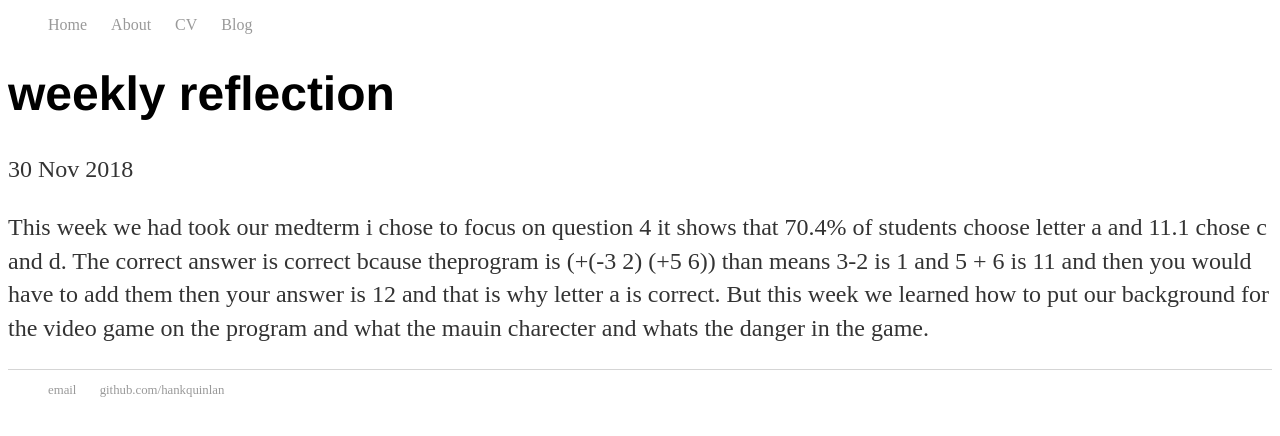
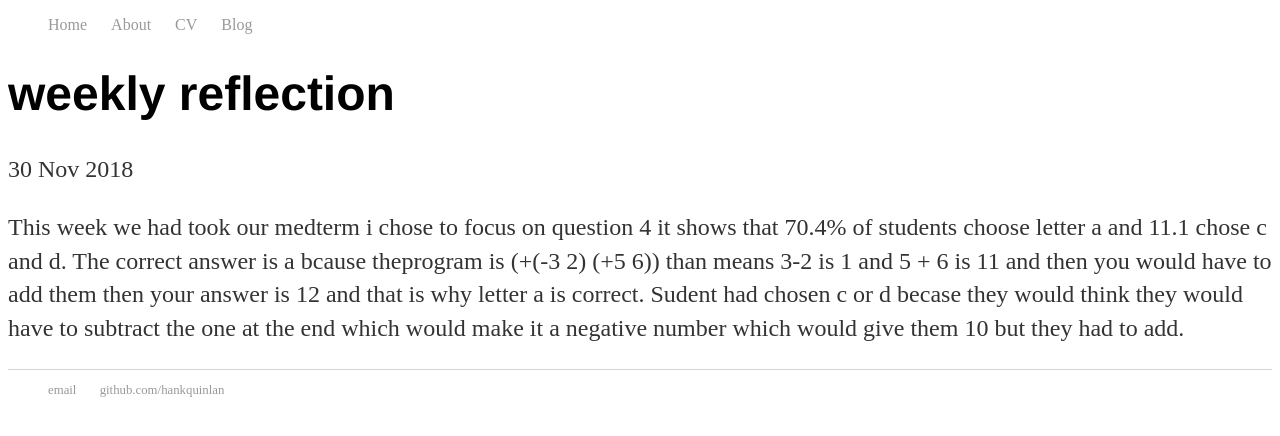
Before and after one commit to davonakachicken/DAVON765.GITHUB.IO, a Jekyll site: the page built from _posts/2018-11-30-weekly-reflection.md, in a window 1280 px wide. Shown: the top 436 px of the page. Built offline with Jekyll 4.4.1, drawn with Linux system fonts in a browser that asks for light colours.

Commit message:
Update 2018-11-30-weekly-reflection.md

```diff
--- a/_posts/2018-11-30-weekly-reflection.md
+++ b/_posts/2018-11-30-weekly-reflection.md
@@ -4,4 +4,4 @@ title: "weekly reflection"
 date: 2018-11-30
 ---
 
-This week we had took our medterm i chose to focus on question 4 it shows that 70.4% of students choose letter a and 11.1 chose c and d. The correct answer is correct bcause theprogram is (+(-3 2) (+5 6)) than means 3-2 is 1 and 5 + 6 is 11 and then you would have to add them then your answer is 12 and that is why letter a is correct. But this week we learned how to put our background for the video game on the program and what the mauin charecter and whats the danger in the game.
+This week we had took our medterm i chose to focus on question 4 it shows that 70.4% of students choose letter a and 11.1 chose c and d. The correct answer is a bcause theprogram is (+(-3 2) (+5 6)) than means 3-2 is 1 and 5 + 6 is 11 and then you would have to add them then your answer is 12 and that is why letter a is correct. Sudent had chosen c or d becase they would think they would have to subtract the one at the end which would make it a negative number which would give them 10 but they had to add.
```
